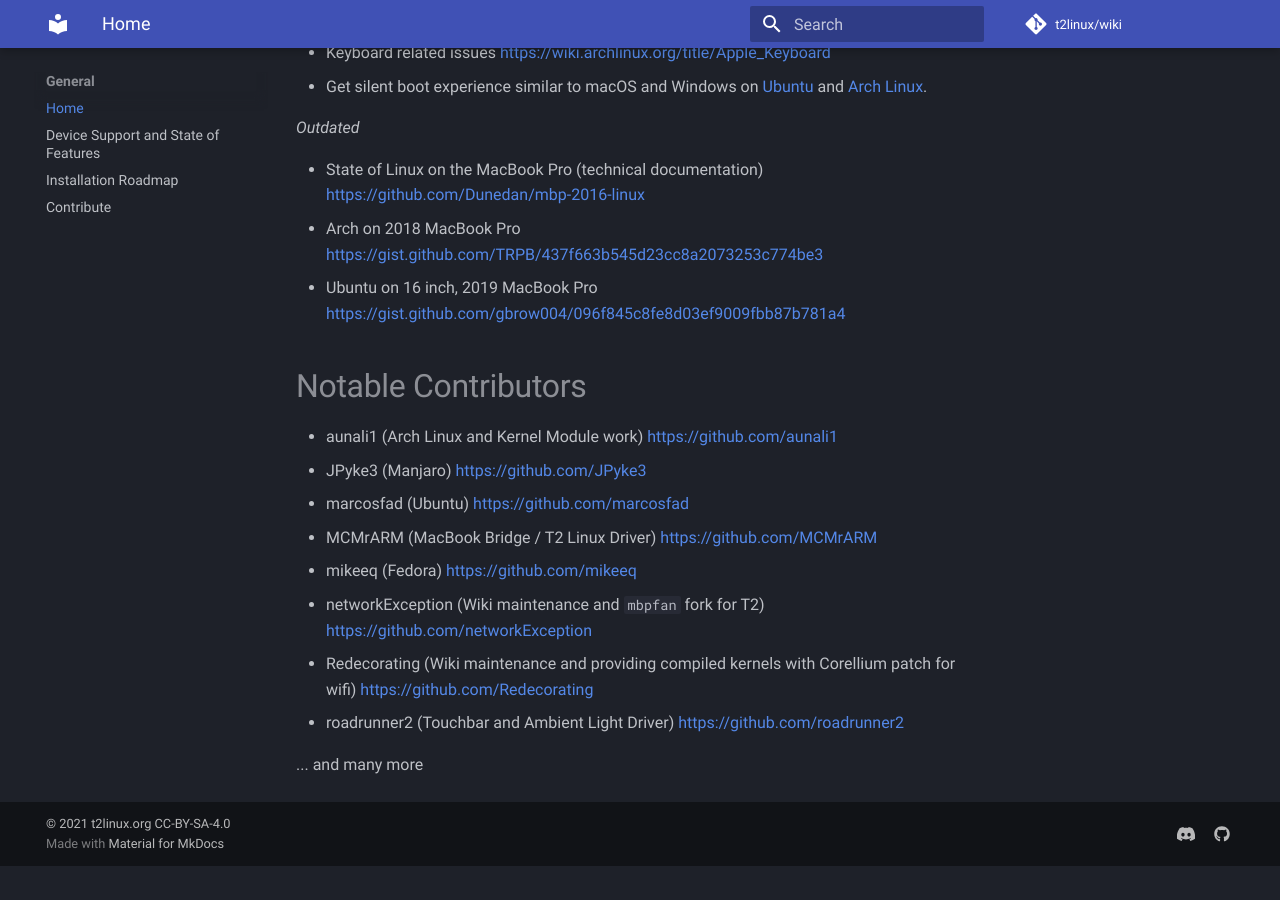
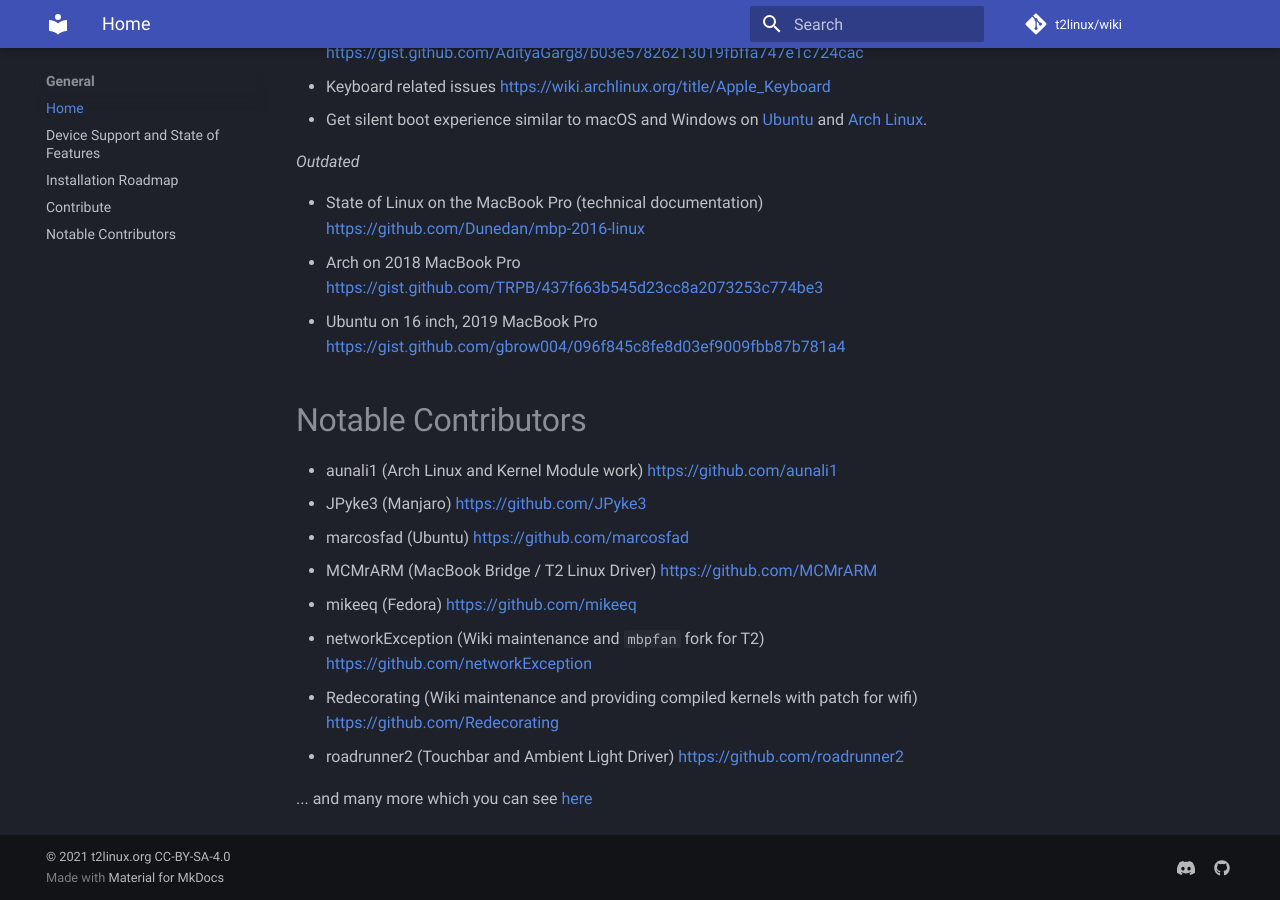
Before and after one commit to t2linux/wiki, an MkDocs documentation site: the page built from docs/index.md, in a window 1280 px wide and 900 px high, scrolled down 2289 px. Built offline with MkDocs 1.6.1 and Material for MkDocs 9.7.7, drawn with Linux system fonts in a browser that asks for light colours; comment, search, counter and statistics services are not loaded; before the commit the page ends 3155 px from its top, so only the background shows below that; some of the changed text lies outside the part shown.

Commit message:
Add a list of all notable contributors (#242)

```diff
--- a/docs/index.md
+++ b/docs/index.md
@@ -71,7 +72,7 @@ Note that, if you are using one of the distributions listed above, you should fo
 - MCMrARM (MacBook Bridge / T2 Linux Driver) [https://github.com/MCMrARM](https://github.com/MCMrARM)
 - mikeeq (Fedora) [https://github.com/mikeeq](https://github.com/mikeeq)
 - networkException (Wiki maintenance and `mbpfan` fork for T2) [https://github.com/networkException](https://github.com/networkException)
-- Redecorating (Wiki maintenance and providing compiled kernels with Corellium patch for wifi) [https://github.com/Redecorating](https://github.com/Redecorating)
+- Redecorating (Wiki maintenance and providing compiled kernels with patch for wifi) [https://github.com/Redecorating](https://github.com/Redecorating)
 - roadrunner2 (Touchbar and Ambient Light Driver) [https://github.com/roadrunner2](https://github.com/roadrunner2)
 
-... and many more
+... and many more which you can see [here](https://wiki.t2linux.org/notable-contributors)
--- a/mkdocs.yml
+++ b/mkdocs.yml
@@ -40,6 +40,7 @@ nav:
           - Device Support and State of Features: state.md
           - Installation Roadmap: roadmap.md
           - Contribute: contribute.md
+          - Notable Contributors: notable-contributors.md
     - Guides:
           - Wi-Fi: guides/wifi.md
           - DKMS: guides/dkms.md
```
Also changed, not shown: other parts of docs/index.md (+1 -0 lines), docs/notable-contributors.md (added, +17 -0 lines).
